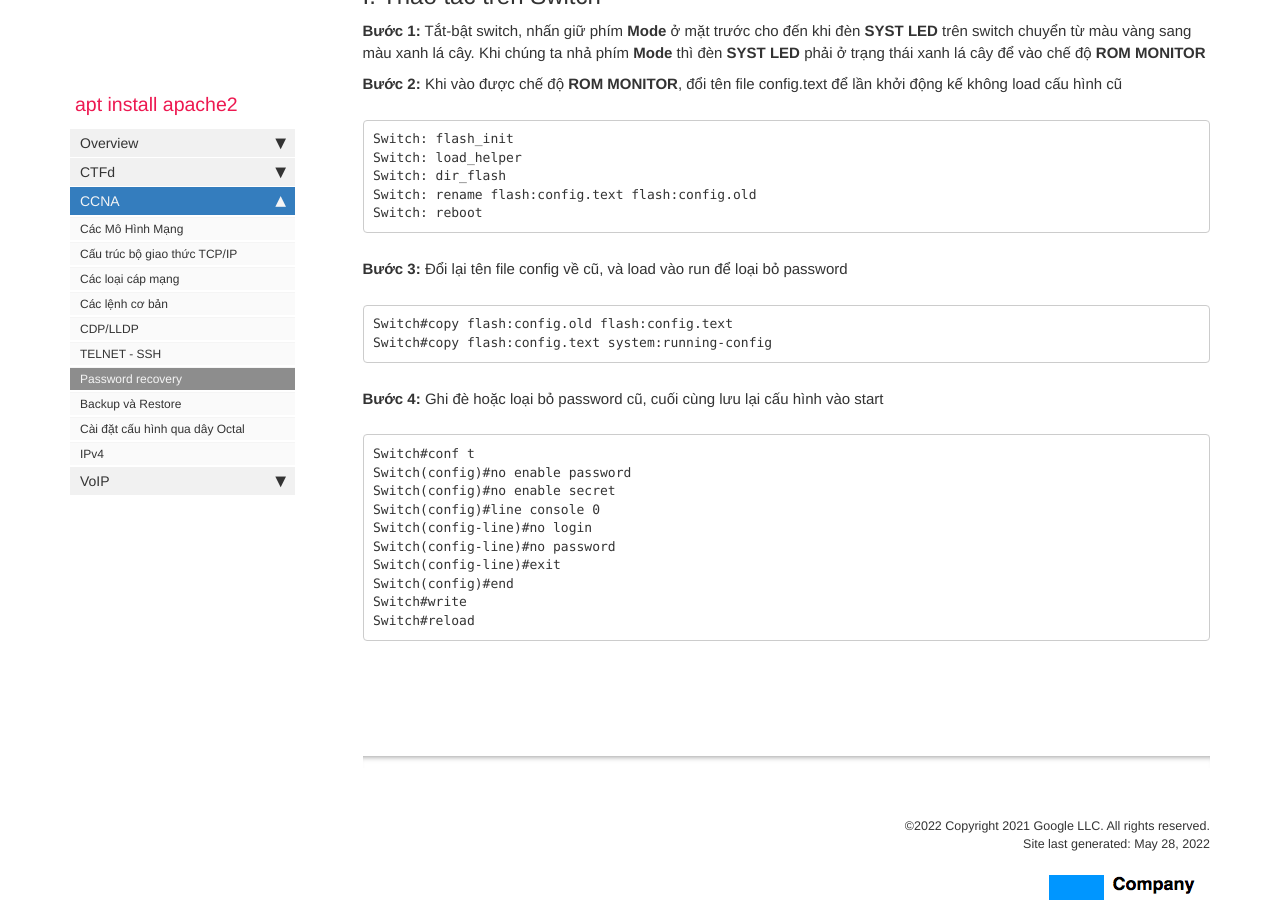
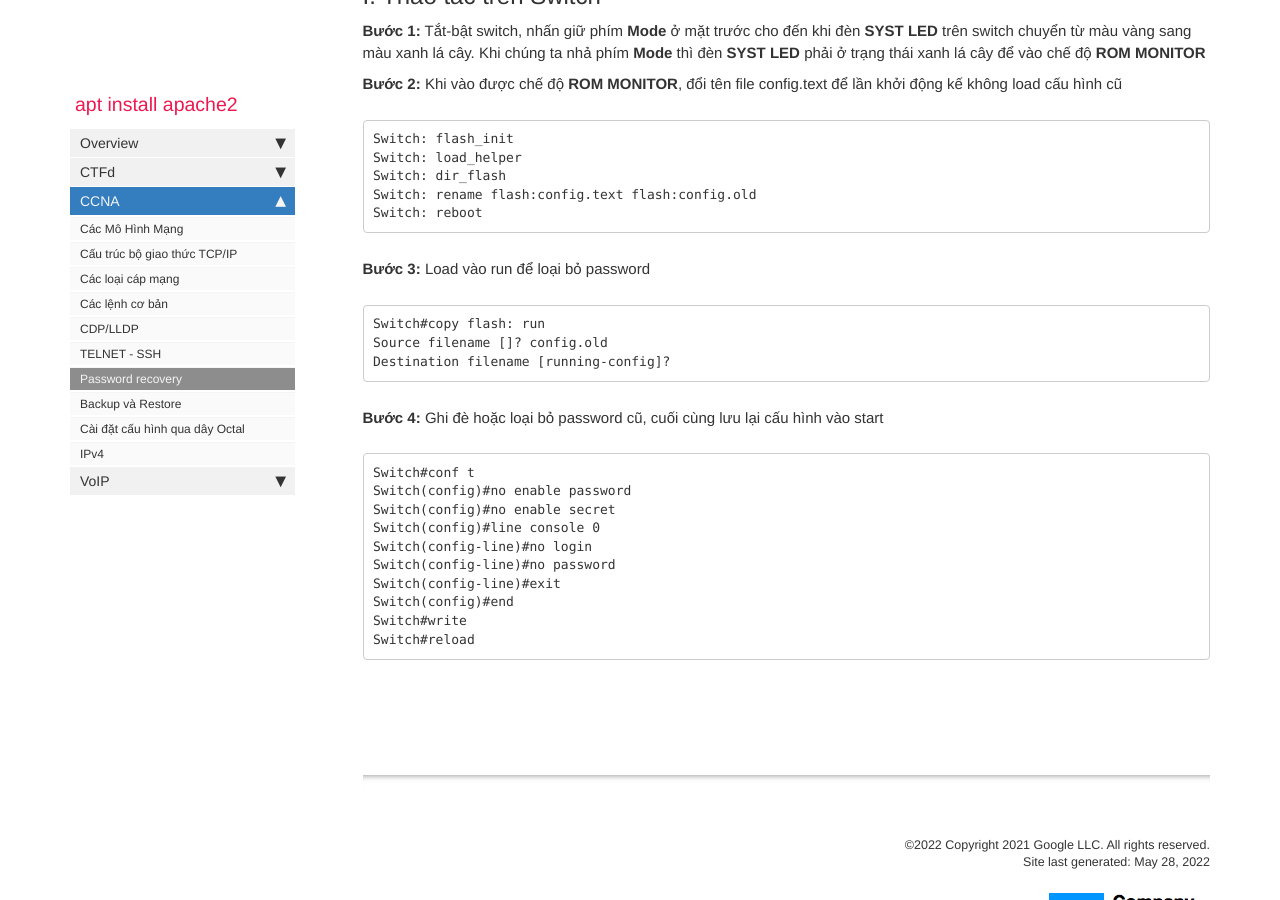
Before and after one commit to aptinstallapache2/aptinstallapache2.github.io, a Jekyll site: the page built from pages/CCNA/password_recovery.md, in a window 1280 px wide and 900 px high, scrolled down 914 px. Built offline with Jekyll 4.4.1, drawn with Linux system fonts in a browser that asks for light colours; comment, search, counter and statistics services are not loaded.

Commit message:
Update password_recovery.md

````diff
--- a/pages/CCNA/password_recovery.md
+++ b/pages/CCNA/password_recovery.md
@@ -48,11 +48,12 @@ Switch: rename flash:config.text flash:config.old
 Switch: reboot
 ```
 
-**Bước 3:** Đổi lại tên file config về cũ, và load vào run để loại bỏ password
+**Bước 3:** Load vào run để loại bỏ password
 
 ```
-Switch#copy flash:config.old flash:config.text
-Switch#copy flash:config.text system:running-config
+Switch#copy flash: run
+Source filename []? config.old
+Destination filename [running-config]?
 ```
 
 **Bước 4:** Ghi đè hoặc loại bỏ password cũ, cuối cùng lưu lại cấu hình vào start
````
